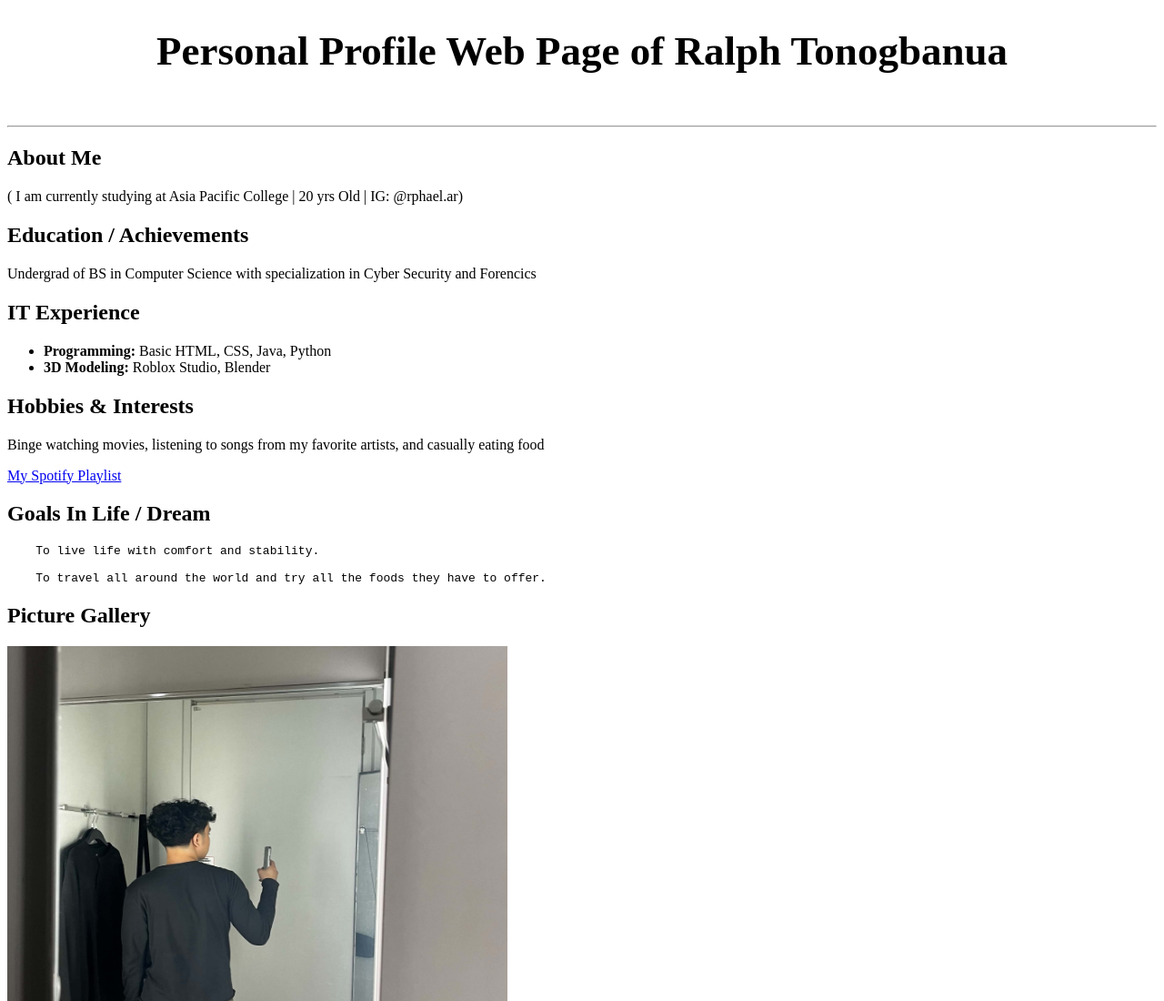
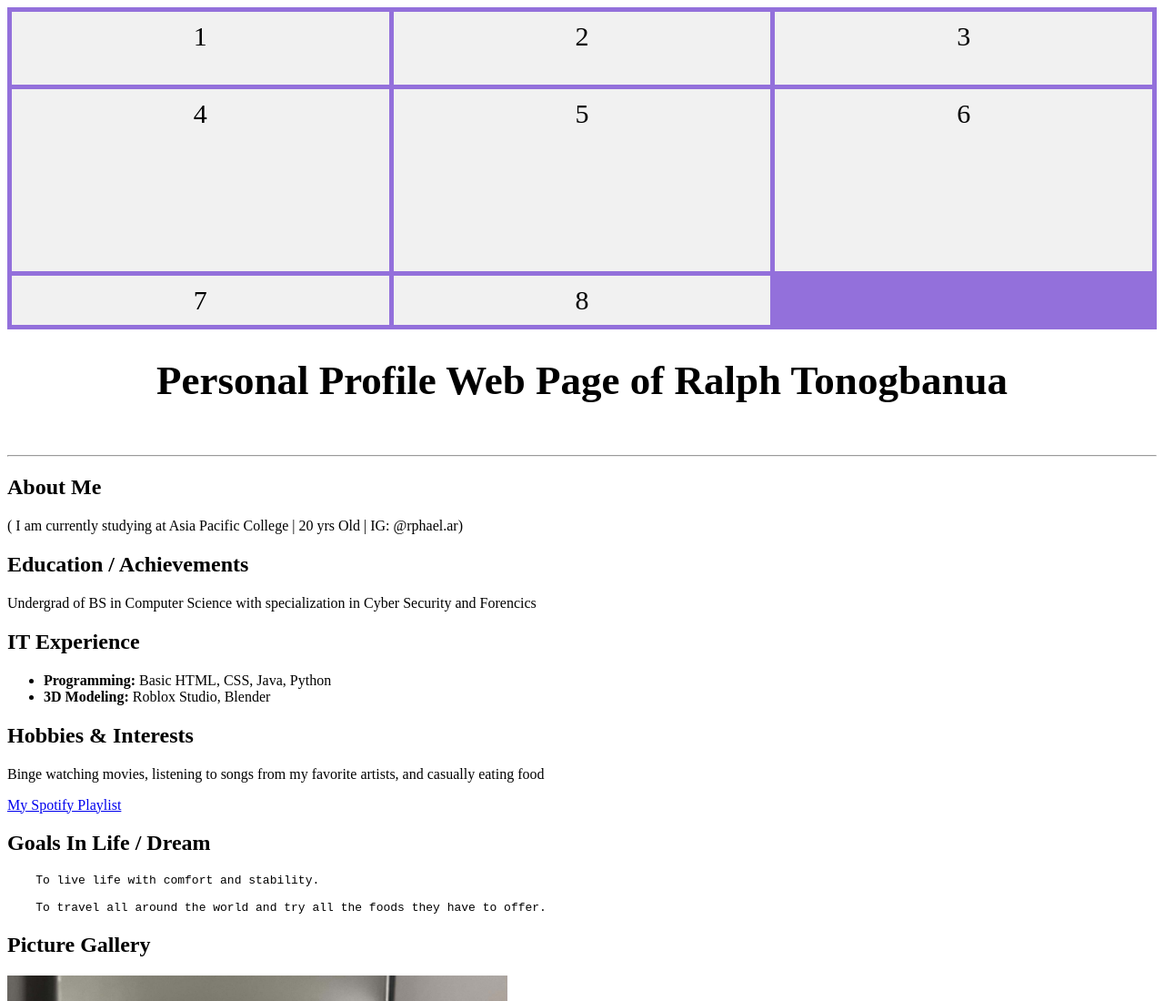
Before and after one commit to RalphT06/webprog-CF251-html-lessons, a plain HTML site: page introduction/index.html in a window 1280 px wide. Shown: the top 1100 px of the page at 91% size. Drawn offline with Linux system fonts and the light colour scheme.

Commit message:
Add grid layout to introduction page
Added a container div with numbered items for layout.

```diff
--- a/introduction/index.html
+++ b/introduction/index.html
@@ -2,9 +2,21 @@
 
 <html>
 <head>
+<link rel="stylesheet" href="css/css-grid.css?version=0.2">
 <title>Page Title</title>
 </head>
 <body>
+
+<div class="container">
+  <div>1</div>
+  <div>2</div>
+  <div>3</div>
+  <div>4</div>
+  <div>5</div>
+  <div>6</div>
+  <div>7</div>
+  <div>8</div>
+</div>
 
 <h1 style="text-align: center; font-size: 45px;">Personal Profile Web Page of Ralph Tonogbanua</h1>
 
```
